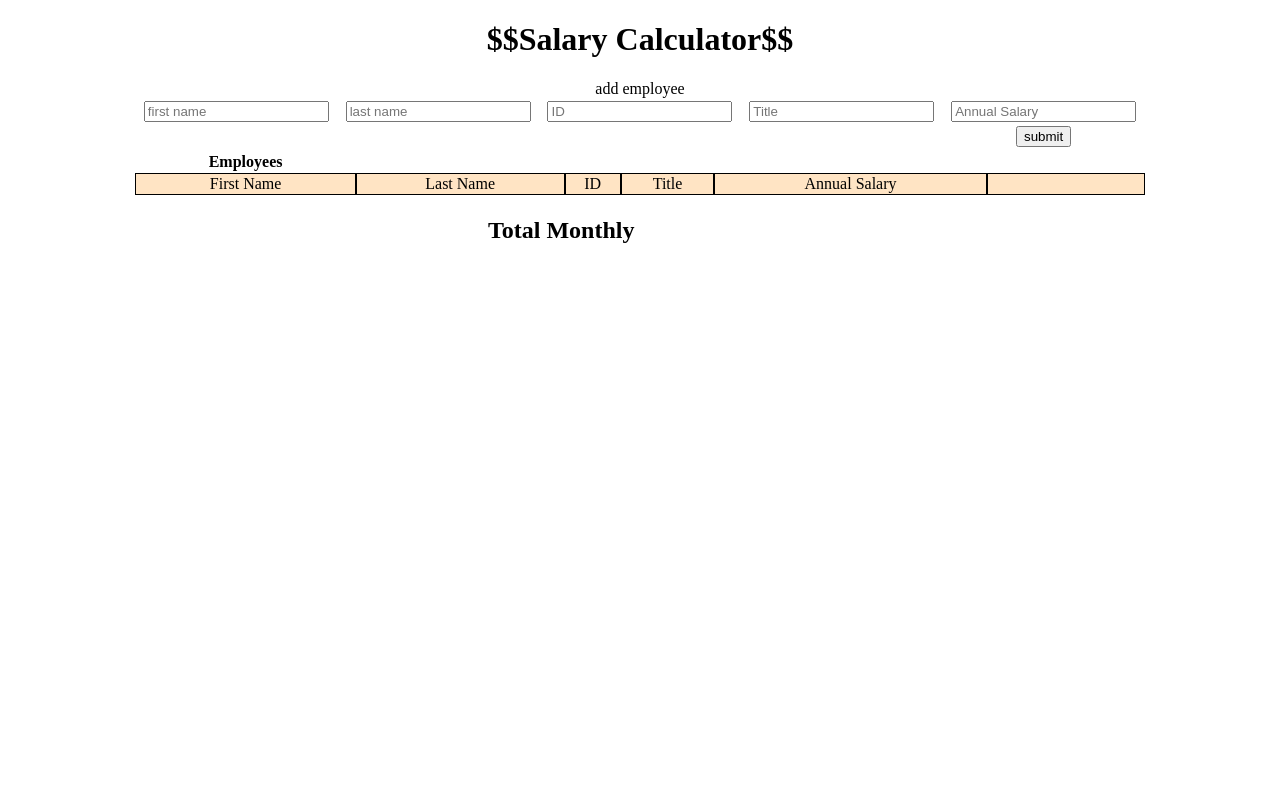
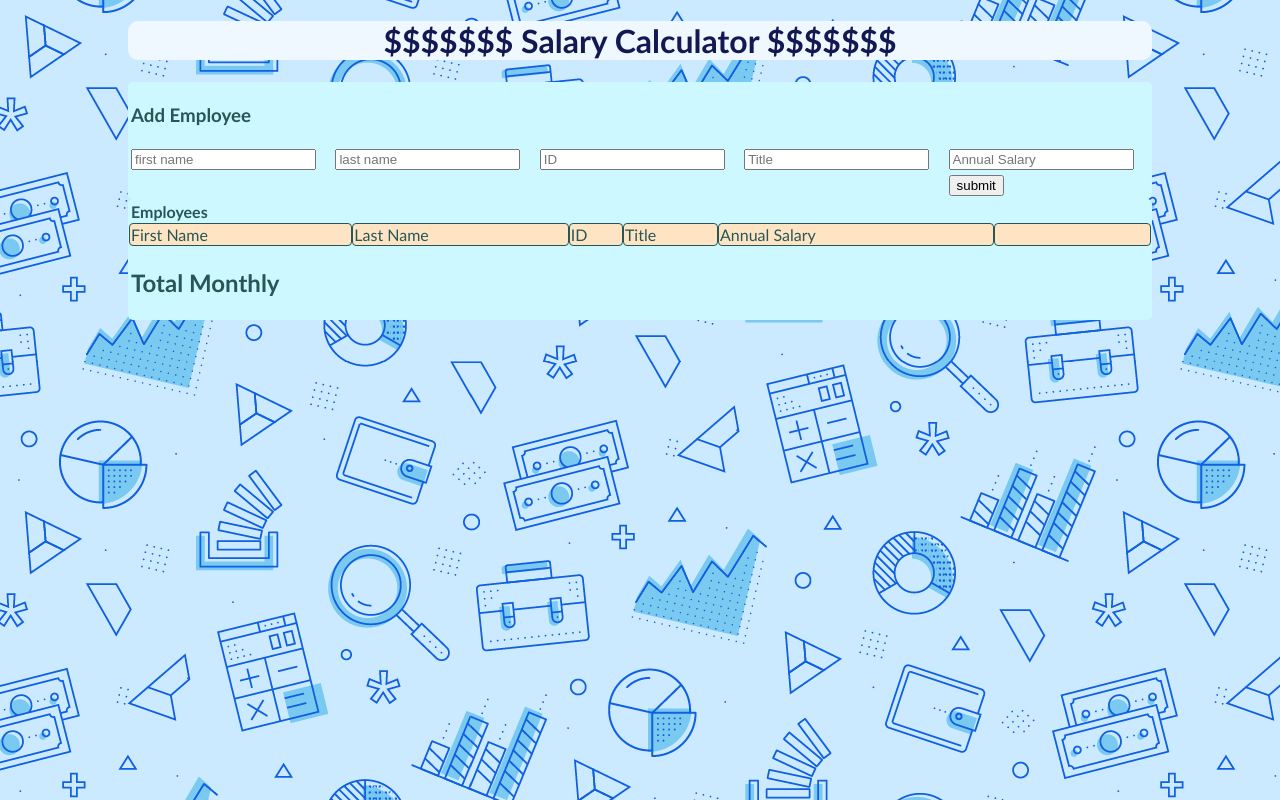
Before and after one commit to joewab/weekend-jquery-salary-calculator, a plain HTML site: page index.html in a window 1280 px wide. Drawn offline with Linux system fonts and the light colour scheme.

Commit message:
added some styling

```diff
--- a/client.js
+++ b/client.js
@@ -20,7 +20,10 @@ function addEmployee(){
         annualSalary: $('#annualSalaryInput').val()
     }; //end create employee object
 
-    //append the properites of the employee object into the table formatting on the DOM
+    //append the properites of the employee object into the table formatting on the DOM only if all the fields are filled out
+    if(employee.firstName==='' || employee.lastName==='' || employee.id==='' || employee.title==='' || employee.annualSalary===''){
+       return false
+    }
     $(`#employeeInformation`).append(
         `<tr id='${employee.id}'/>
             <td>${employee.firstName}</td>
@@ -62,6 +65,6 @@ function addEmployee(){
 
 //run this when a delete button is hit to delete an entire row from the table
 function deleteEmployee(){
-    $(this).remove();
+    $(this).closest("tr").remove();
 }
 //end delete row
--- a/index.html
+++ b/index.html
@@ -7,16 +7,18 @@
     <script src="jquery-3.6.0.min.js"></script>
     <script src="client.js"></script>
     <link rel="stylesheet" href="styles.css">
-    <title>Document</title>
+    <title>Salary Calculator</title>
 </head>
 <body>
     <header>
-        <h1>$$Salary Calculator$$</h1>
+        <h1>$$$$$$$ Salary Calculator $$$$$$$</h1>
     </header>
 
     <main>
         <table class="inputFields">
-            <thead>add employee</thead>
+            <thead>
+                <th><h3>Add Employee</h3></th>
+            </thead>
             <tr>
                 <td><input id="firstNameInput" type="text" placeholder="first name"></td>
                 <td><input id="lastNameInput" type="text" placeholder="last name"></td>
@@ -32,7 +34,7 @@
                 <td><button id="submitButton">submit</button></td>
             </tr>
         </table>
-        <table>
+        <table class ="employees">
             <thead>
                 <th>Employees</th>
             </thead>
--- a/styles.css
+++ b/styles.css
@@ -1,18 +1,35 @@
 body{
+    text-align: left;
+    font-family: 'Gill Sans', 'Gill Sans MT', Calibri, 'Trebuchet MS', sans-serif, serif;
+    margin-left: 10%;
+    margin-right: 10%;
+    background-color: rgb(13, 66, 112);
+    background-image: url('wallpaper.png');
+}
+
+header {
+    background-color: aliceblue;
     text-align: center;
+    border-radius: 10px;
+    color:rgb(18, 25, 82);
+}
+
+.inputFields {
+    background-color: rgb(205, 248, 255);
+    color: rgb(38, 86, 86);
 }
 
 table {
-    width: 80%;
-    margin-left: auto;
-    margin-right: auto;
+    width: 100%;
     empty-cells: show;
+    border-radius: 5px;
+    background-color: rgb(205, 248, 255);
+    color: rgb(38, 86, 86);
   }
 
-.tableFooter{
-
-}
-
+  th, td {
+    border-radius: 3px;
+  }
 
 #employeeInformation tr td {
     outline: thin solid;
@@ -24,5 +41,5 @@ table {
 }
 
 .red-background{
-    background-color: red;
+    background-color: rgb(247, 110, 110);
 }
```
Also changed, not shown: office.jpeg (added), wallpaper.png (added).
